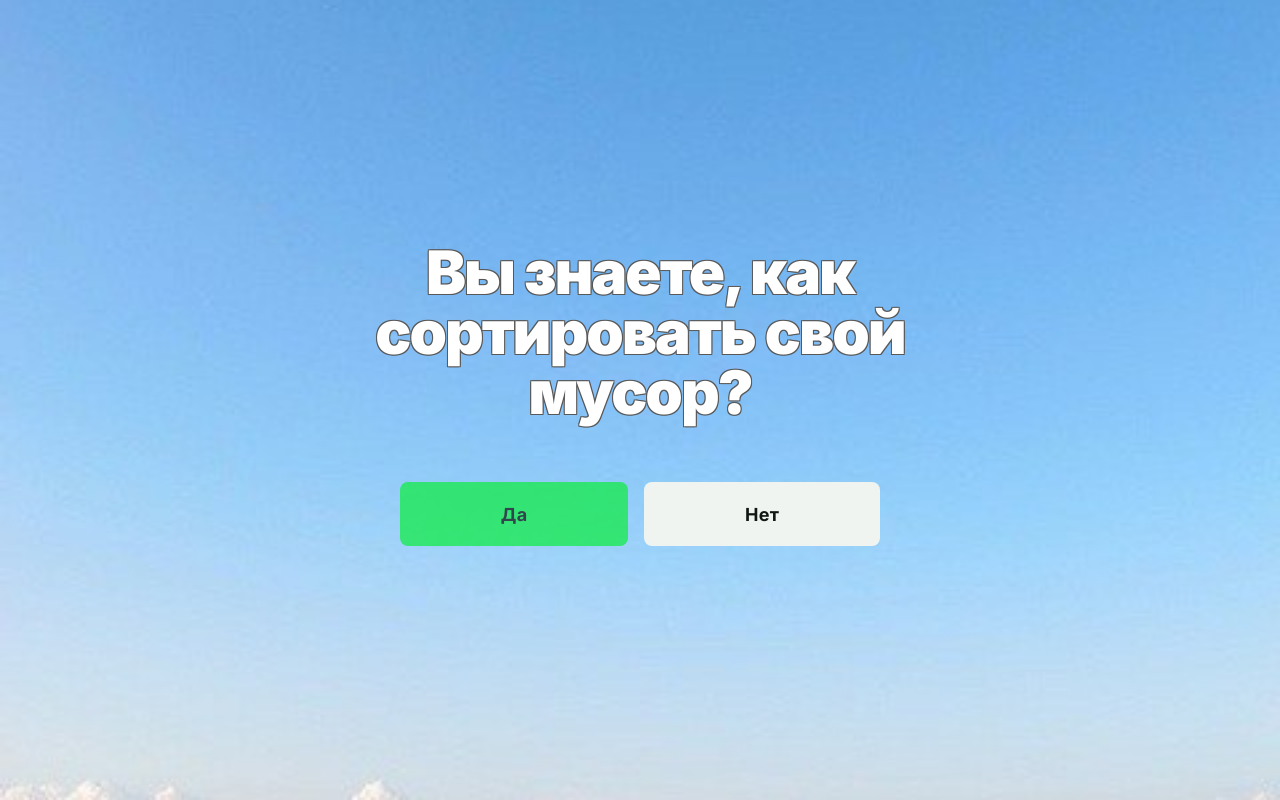
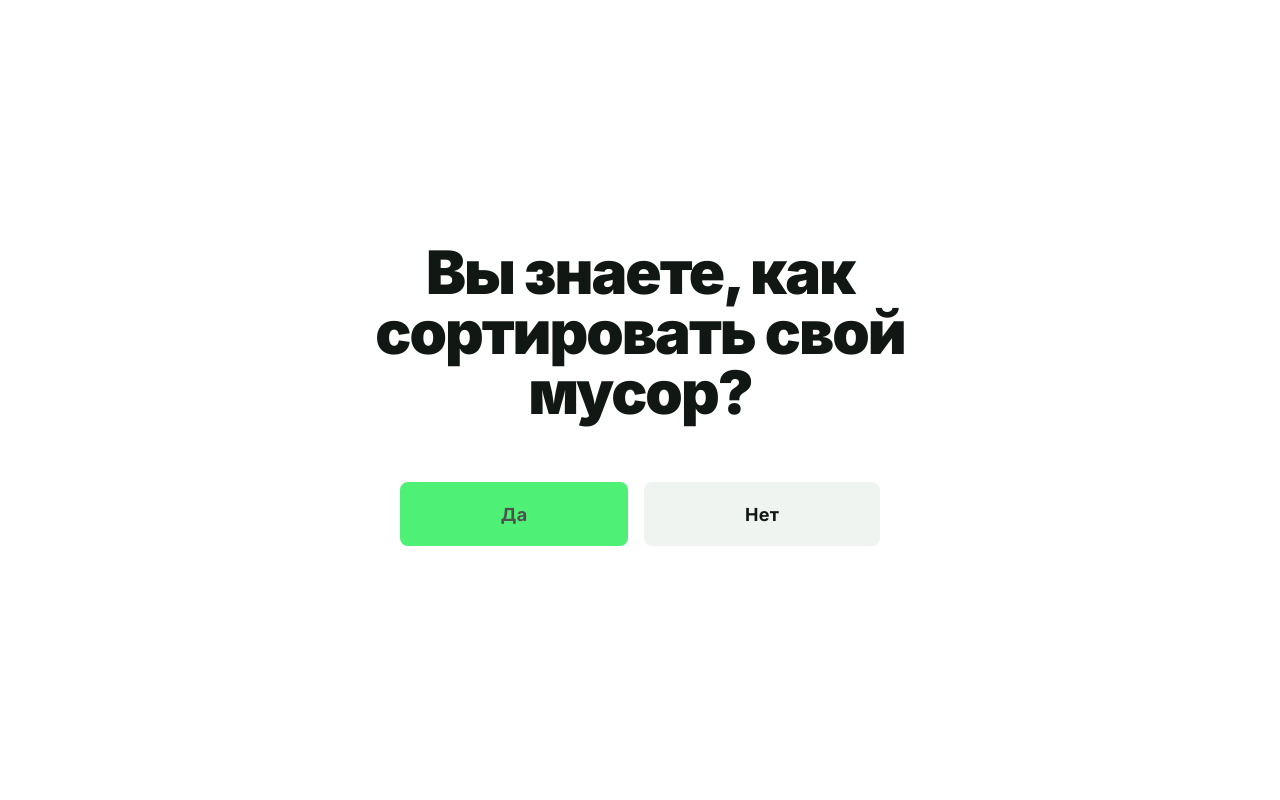
Before and after one commit to Lanutrix/hackaton2025, a React (Vite) app in the folder client/: page /sorting-quiz in a window 1280 px wide. Built offline with nearby package versions, Linux system fonts and the light colour scheme; no server answers.

Commit message:
feat: white bg

```diff
--- a/client/src/index.css
+++ b/client/src/index.css
@@ -11,7 +11,7 @@
 }
 
 body {
-  @apply font-display bg-background-light text-[#111813] min-h-screen;
+  @apply font-display text-[#111813] min-h-screen;
 }
 
 .material-symbols-outlined {
@@ -36,3 +36,11 @@ body {
   animation: scanLine 2.5s linear infinite alternate;
   box-shadow: 0 0 10px #13ec49, 0 0 20px #13ec49;
 }
+
+.page-bg {
+  background-color: #f6f8f6;
+  background-image: url("/bg.svg");
+  background-repeat: no-repeat;
+  background-size: cover;
+  background-position: center;
+}
--- a/client/src/pages/AuthPage.tsx
+++ b/client/src/pages/AuthPage.tsx
@@ -1,6 +1,6 @@
 const AuthPage = () => {
   return (
-    <div className="min-h-screen bg-background-light flex items-center justify-center px-4 py-10">
+    <div className="min-h-screen bg-white flex items-center justify-center px-4 py-10">
       <div className="w-full max-w-3xl flex flex-col items-center text-center gap-6">
         <span className="material-symbols-outlined text-5xl text-primary">qr_code_scanner</span>
         <div className="flex flex-col gap-3">
--- a/client/src/pages/BarcodeCapturePage.tsx
+++ b/client/src/pages/BarcodeCapturePage.tsx
@@ -101,7 +101,7 @@ const BarcodeCapturePage = () => {
   };
 
   return (
-    <div className="min-h-screen bg-background-light text-[#111813] flex flex-col items-center px-4 py-8 font-display">
+    <div className="min-h-screen bg-white text-[#111813] flex flex-col items-center px-4 py-8 font-display">
       <div className="w-full max-w-3xl flex flex-col gap-6">
         <header className="flex items-center justify-between gap-3">
           <button
--- a/client/src/pages/BarcodeScanPage.tsx
+++ b/client/src/pages/BarcodeScanPage.tsx
@@ -164,7 +164,7 @@ const BarcodeScanPage = () => {
   const showStep4 = !error && !!productName && hasWaste && hasInstructions;
 
   return (
-    <div className="font-display text-[#111813] min-h-screen" style={{ backgroundColor: "#F6F8F6" }}>
+    <div className="font-display text-[#111813] min-h-screen bg-white">
       <div className="relative flex h-auto min-h-screen w-full flex-col overflow-x-hidden">
         <div className="flex h-full grow flex-col">
           <div className="px-4 md:px-10 lg:px-20 flex flex-1 justify-center py-5">
--- a/client/src/pages/RecognitionChoicePage.tsx
+++ b/client/src/pages/RecognitionChoicePage.tsx
@@ -19,7 +19,7 @@ const RecognitionChoicePage = () => {
   };
 
   return (
-    <div className="relative flex h-screen min-h-screen w-full flex-col bg-background-light overflow-hidden font-display">
+    <div className="relative flex h-screen min-h-screen w-full flex-col bg-white overflow-hidden font-display">
       <div className="flex h-full grow flex-col">
         <div className="px-4 sm:px-8 md:px-20 lg:px-40 flex flex-1 justify-center py-5">
           <div className="flex flex-col max-w-[960px] flex-1 w-full">
--- a/client/src/pages/SearchPage.tsx
+++ b/client/src/pages/SearchPage.tsx
@@ -39,7 +39,7 @@ const SearchPage = () => {
   const hasResult = result !== null && result !== undefined;
 
   return (
-    <div className="min-h-screen bg-background-light text-[#111813] flex justify-center px-4 py-6 font-public">
+    <div className="min-h-screen bg-white text-[#111813] flex justify-center px-4 py-6 font-public">
       <div className="w-full max-w-5xl flex flex-col gap-4">
         <header className="flex items-center justify-between px-4 sm:px-6 md:px-8">
           <button
@@ -74,7 +74,7 @@ const SearchPage = () => {
 
           <form
             onSubmit={handleSubmit}
-            className="sticky top-4 z-10 bg-background-light/90 backdrop-blur rounded-xl px-1 py-2 flex flex-col gap-3"
+            className="sticky top-4 z-10 bg-white/90 backdrop-blur rounded-xl px-1 py-2 flex flex-col gap-3"
           >
             <label className="flex items-center h-14 w-full rounded-xl shadow-lg shadow-primary/10 bg-white overflow-hidden ring-1 ring-slate-200">
               <span className="material-symbols-outlined text-2xl text-slate-500 px-4">search</span>
--- a/client/src/pages/SortingQuizPage.tsx
+++ b/client/src/pages/SortingQuizPage.tsx
@@ -5,24 +5,12 @@ const SortingQuizPage = () => {
 
   return (
     <div
-      className="relative flex min-h-screen w-full flex-col overflow-x-hidden font-display text-black"
-      style={{
-        backgroundImage: 'url("/quizBackground.jpg")',
-        backgroundSize: "cover",
-        backgroundPosition: "bottom",
-      }}
-    >
+      className="relative flex min-h-screen w-full flex-col overflow-x-hidden font-display text-black bg-white">
       <div className="flex h-full grow flex-col">
         <div className="px-4 flex flex-1 justify-center items-center py-5">
           <div className="flex flex-col max-w-[960px] flex-1">
             <div className="flex flex-col justify-center items-center gap-12 p-4 text-center">
-              <p
-                className="text-white text-4xl md:text-5xl lg:text-6xl font-black leading-tight tracking-[-0.033em] max-w-2xl"
-                style={{
-                  textShadow:
-                    "-1px -1px 0 #585858ff, 1px -1px 0 #585858ff, -1px 1px 0 #585858ff, 1px 1px 0 #585858ff",
-                }}
-              >
+              <p className="text-[#111813] text-4xl md:text-5xl lg:text-6xl font-black leading-tight tracking-[-0.033em] max-w-2xl">
                 Вы знаете, как сортировать свой мусор?
               </p>
               <div className="flex justify-center w-full">
```
Also changed, not shown: client/public/quizBackground.jpg (deleted).
